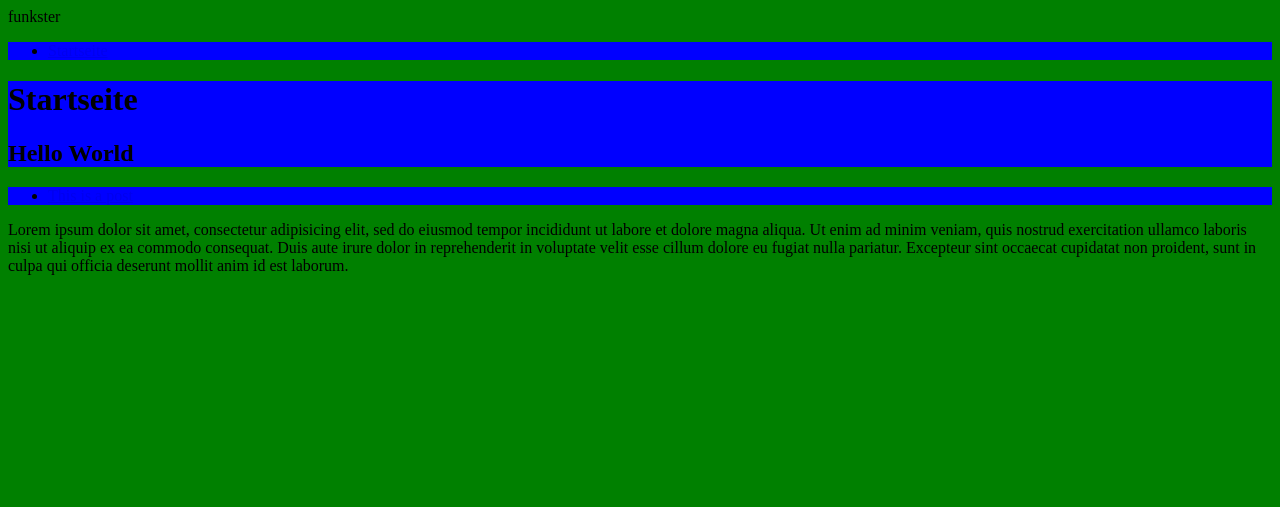
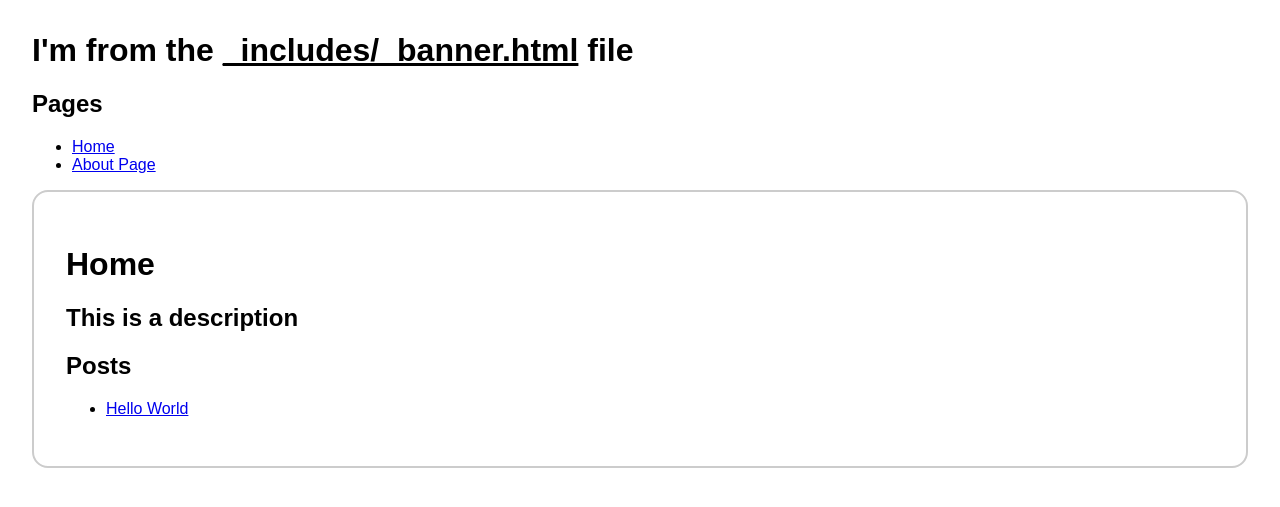
Before and after one commit to awei01/devolop-cloudcannon, a Jekyll site: the page built from src/index.html, in a window 1280 px wide. Shown: the top 507 px of the page. Built offline with Jekyll 4.4.1, drawn with Linux system fonts in a browser that asks for light colours.

Commit message:
adding some starter templating

```diff
--- a/_config.yml
+++ b/_config.yml
@@ -4,7 +4,7 @@
 source: src
 destination: dist
 # Include  _pages
-# include: ["_pages"]
+include: ["_pages"]
 
 # -------------------------
 # Site variables available to liquid templates
@@ -34,6 +34,10 @@ _options:
 # -------------------------
 # Collections
 # -------------------------
+collections:
+  pages:
+    output: true
+    permalink: /:slug.html
 
 # -------------------------
 # Collection default settings
--- a/src/_data/content.json
+++ /dev/null
@@ -1,6 +0,0 @@
-[{
-	"text": "Lorem ipsum dolor sit amet, consectetur adipisicing elit, sed do eiusmod tempor incididunt ut labore et dolore magna aliqua. Ut enim ad minim veniam, quis nostrud exercitation ullamco laboris nisi ut aliquip ex ea commodo consequat. Duis aute irure dolor in reprehenderit in voluptate velit esse cillum dolore eu fugiat nulla pariatur. Excepteur sint occaecat cupidatat non proident, sunt in culpa qui officia deserunt mollit anim id est laborum.",
-	"text": "Lorem ipsum dolor sit amet, consectetur adipisicing elit, sed do eiusmod tempor incididunt ut labore et dolore magna aliqua. Ut enim ad minim veniam, quis nostrud exercitation ullamco laboris nisi ut aliquip ex ea commodo consequat. Duis aute irure dolor in reprehenderit in voluptate velit esse cillum dolore eu fugiat nulla pariatur. Excepteur sint occaecat cupidatat non proident, sunt in culpa qui officia deserunt mollit anim id est laborum.",
-	"text": "Lorem ipsum dolor sit amet, consectetur adipisicing elit, sed do eiusmod tempor incididunt ut labore et dolore magna aliqua. Ut enim ad minim veniam, quis nostrud exercitation ullamco laboris nisi ut aliquip ex ea commodo consequat. Duis aute irure dolor in reprehenderit in voluptate velit esse cillum dolore eu fugiat nulla pariatur. Excepteur sint occaecat cupidatat non proident, sunt in culpa qui officia deserunt mollit anim id est laborum.",
-	"text": "Lorem ipsum dolor sit amet, consectetur adipisicing elit, sed do eiusmod tempor incididunt ut labore et dolore magna aliqua. Ut enim ad minim veniam, quis nostrud exercitation ullamco laboris nisi ut aliquip ex ea commodo consequat. Duis aute irure dolor in reprehenderit in voluptate velit esse cillum dolore eu fugiat nulla pariatur. Excepteur sint occaecat cupidatat non proident, sunt in culpa qui officia deserunt mollit anim id est laborum.",
-}]
--- /dev/null
+++ b/src/_data/names.yml
@@ -0,0 +1 @@
+tony: Tony the tiger
--- /dev/null
+++ b/src/_includes/_banner.html
@@ -0,0 +1,3 @@
+<h1>
+  I'm from the <u>_includes/_banner.html</u> file
+</h1>
--- a/src/_includes/_mainnav.html
+++ /dev/null
@@ -1,16 +0,0 @@
-<nav class="mainnav">
-  <div class="container">
-    <ul>
-      {% assign navigation_pages = site.html_pages | sort: 'position_in_mainnav' %}
-      {% for p in navigation_pages %}
-        {% if p.position_in_mainnav %}
-          <li>
-            <a href="{{ p.url }}" {% if p.url == page.url %}class="active"{% endif %}>
-              {{ p.title }}
-            </a>
-          </li>
-        {% endif %}
-      {% endfor %}
-    </ul>
-  </div>
-</nav>
--- a/src/_layouts/default.html
+++ b/src/_layouts/default.html
@@ -2,9 +2,8 @@
 <html>
 <head>
   <meta charset="UTF-8">
-  <title>{{site.description}}</title>
+  <title>{{site.title}}</title>
 
-  <meta name="description" content="{{page.description}}">
   <meta chartset="utf-8">
   <meta http-equiv="x-ua-compatible" content="ie=edge">
   <meta name="viewport" content="width=device-width initial-scale=1">
@@ -12,10 +11,18 @@
   <link rel="stylesheet", href="/css/main.css">
 </head>
 <body>
-  funkster
+  {% include _banner.html %}
 
-  {{content}}
-  {{site.data.content[0].text}}
+  <h2>Pages</h2>
+  <ul>
+    <li><a href="/">Home</a></li>
+  {% for page in site.pages %}
+    <li><a href="{{ page.url }}">{{ page.title }}</a>
+  {% endfor %}
+  </ul>
+
+  <div class="content">{{content}}</div>
+
   <script src="/js/main.js"></script>
 </body>
 </html>
--- a/src/css/main.css
+++ b/src/css/main.css
@@ -1,6 +1,10 @@
 ---
 ---
 body {
-  background: green; }
-  body * {
-    background: blue; }
+  font-family: arial, helvetica, sans-serif;
+  margin: 2em; }
+
+.content {
+  border: 2px solid #ccc;
+  padding: 2em;
+  border-radius: 1em; }
--- a/src/index.html
+++ b/src/index.html
@@ -1,22 +1,18 @@
 ---
-title: Startseite
-description: Hello World
-
+title: Home
 layout: default
-position_in_mainnav: 1
+description: This is a description
 ---
 
 <!-- Include partials like a navigation from the _includes folder. -->
-{% include _mainnav.html %}
-
-
-<div class="full-page">
+<div>
 	<h1>{{page.title}}</h1>
 	<h2>{{page.description}}</h2>
 </div>
 
 <!-- List of all posts -->
 
+<h2>Posts</h2>
 <ul>
   {% for post in site.posts %}
     <li>
```
Also changed, not shown: scss/main.scss (+7 -4 lines), src/_pages/about.md (+1 -5 lines), src/_posts/2018-02-13-helloworld.md (+3 -3 lines), 1 other file.
